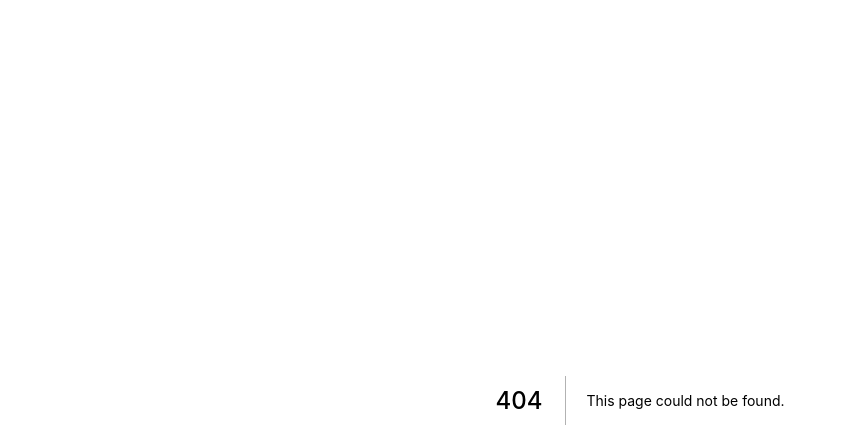
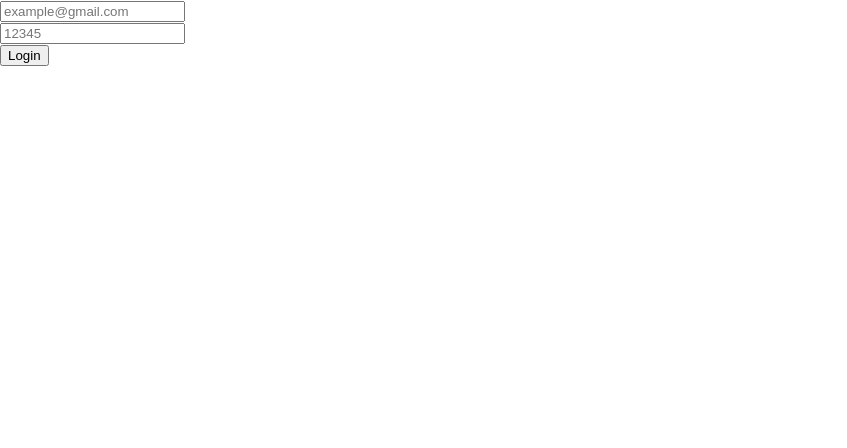
Before and after one commit to Facupelli/Paseo360, a Next.js app in the folder paseo360/: page /login in a window 1280 px wide. Before the commit this address had no page. Shown: the top 448 px of the page, without its empty margins (0-847 px from the left). Built offline with nearby package versions, Linux system fonts and the light colour scheme; no server answers.

Commit message:
Login working

```diff
--- a/paseo360/components/NavBar/NavBar.jsx
+++ b/paseo360/components/NavBar/NavBar.jsx
@@ -1,4 +1,5 @@
-import s from './NavBar.module.scss'
+import Link from "next/link";
+import s from "./NavBar.module.scss";
 
 export const NavBar = () => {
   return (
@@ -10,6 +11,9 @@ export const NavBar = () => {
         <p>ALQUILER</p>
         <p>VENTA</p>
         <p>ABOUT</p>
+        <Link href="/login">
+          <a>LOGIN</a>
+        </Link>
         <p>CONTACTO</p>
       </div>
     </nav>
--- a/paseo360/package.json
+++ b/paseo360/package.json
@@ -9,10 +9,14 @@
     "lint": "next lint"
   },
   "dependencies": {
+    "@hookform/resolvers": "^2.8.8",
+    "axios": "^0.27.2",
     "next": "12.1.5",
     "react": "18.1.0",
     "react-dom": "18.1.0",
-    "sass": "^1.51.0"
+    "react-hook-form": "^7.30.0",
+    "sass": "^1.51.0",
+    "yup": "^0.32.11"
   },
   "devDependencies": {
     "eslint": "8.14.0",
--- a/paseo360/pages/_app.js
+++ b/paseo360/pages/_app.js
@@ -1,4 +1,7 @@
 import '../styles/globals.css'
+import axios from 'axios'
+
+axios.defaults.baseURL = process.env.REACT_APP_API || "http://localhost:3001/";
 
 function MyApp({ Component, pageProps }) {
   return <Component {...pageProps} />
--- a/paseo360/pages/index.js
+++ b/paseo360/pages/index.js
@@ -6,7 +6,7 @@ export default function Home() {
   return (
     <div className={styles.container}>
       <Head>
-        <title>Create Next App</title>
+        <title>Paseo360</title>
         <meta name="description" content="Generated by create next app" />
         <link rel="icon" href="/favicon.ico" />
       </Head>
--- /dev/null
+++ b/paseo360/pages/login/index.jsx
@@ -0,0 +1,56 @@
+import { useForm } from "react-hook-form";
+import * as yup from "yup";
+import { yupResolver } from "@hookform/resolvers/yup";
+import axios from "axios";
+
+const schema = yup.object().shape({
+  email: yup.string().required().email(),
+  password: yup.string().required().min(8),
+});
+
+export default function Login() {
+  const {
+    register,
+    handleSubmit,
+    formState: { errors },
+    reset,
+  } = useForm({ resolver: yupResolver(schema) });
+
+  const onSubmit = async (data) => {
+    console.log(data);
+
+    const res = await axios.post("/login", data).catch((e) => {
+      if (e.response) {
+        console.log(e.response.data);
+      }
+    });
+    if (res) {
+      const { data } = res;
+      console.log(data);
+    }
+  };
+
+  return (
+    <div>
+      <form onSubmit={handleSubmit(onSubmit)}>
+        <div>
+          <input
+            {...register("email")}
+            type="text"
+            placeholder="example@gmail.com"
+          />
+          {errors.email && <span>{errors.email.message}</span>}
+        </div>
+        <div>
+          <input
+            {...register("password")}
+            type="password"
+            placeholder="12345"
+          />
+          {errors.password && <span>{errors.password.message}</span>}
+        </div>
+        <button type="submit">Login</button>
+      </form>
+    </div>
+  );
+}
```
Also changed, not shown: 1 other file (tests, documents, lock files or other folders).
